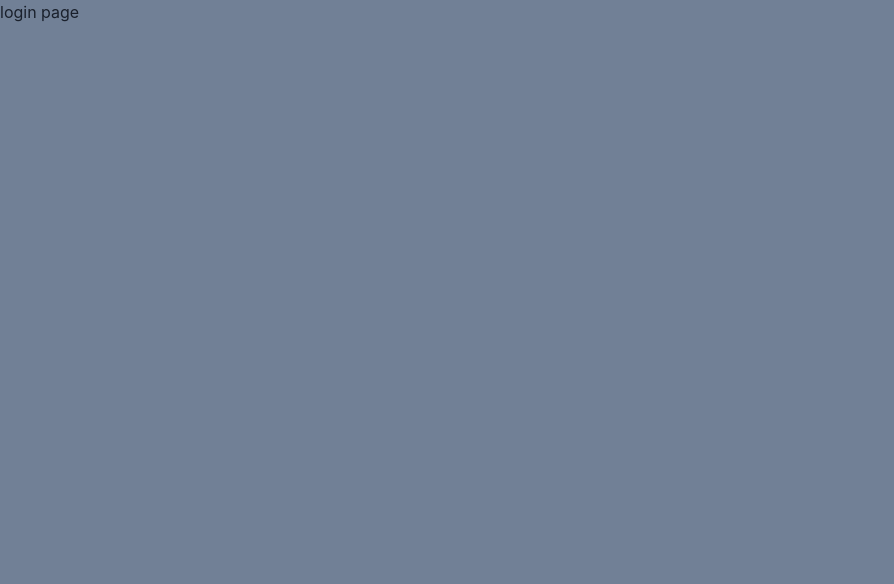
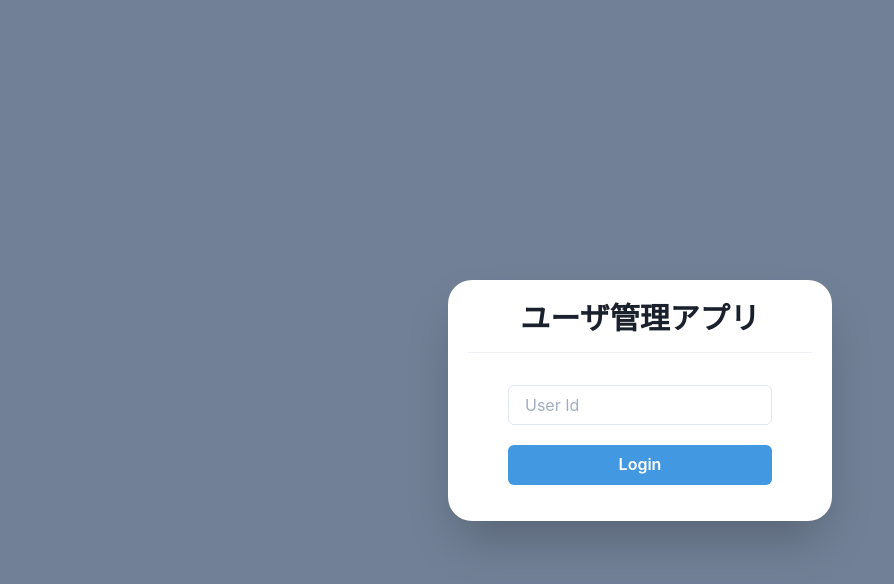
Before and after one commit to kazu-S-1110/react-ts-jake-userapp_210808, a React (Create React App) app: page / in a window 1280 px wide. Shown: the top 584 px of the page, without its empty margins (0-894 px from the left). Built offline with nearby package versions, Linux system fonts and the light colour scheme.

Commit message:
ログイン画面をスタイリング。chakraは偉大。はっきりわかんだね。

```diff
--- a/src/components/pages/Login.tsx
+++ b/src/components/pages/Login.tsx
@@ -1,5 +1,23 @@
+import { Button } from '@chakra-ui/button';
+import { Input } from '@chakra-ui/input';
+import { Box, Divider, Flex, Heading, Stack } from '@chakra-ui/layout';
 import { memo, VFC } from 'react';
 
 export const Login: VFC = memo(() => {
-  return <div>login page</div>;
+  return (
+    <Flex alignItems="center" justifyContent="center" h="100vh">
+      <Box bg="white" w="sm" p="5" borderRadius="3xl" shadow="2xl">
+        <Heading as="h1" size="lg" textAlign="center">
+          ユーザ管理アプリ
+        </Heading>
+        <Divider my="4" />
+        <Stack spacing="5" py="4" px="10">
+          <Input placeholder="User Id" />
+          <Button bg="blue.400" color="white" _hover={{ opacity: '0.4' }}>
+            Login
+          </Button>
+        </Stack>
+      </Box>
+    </Flex>
+  );
 });
```
